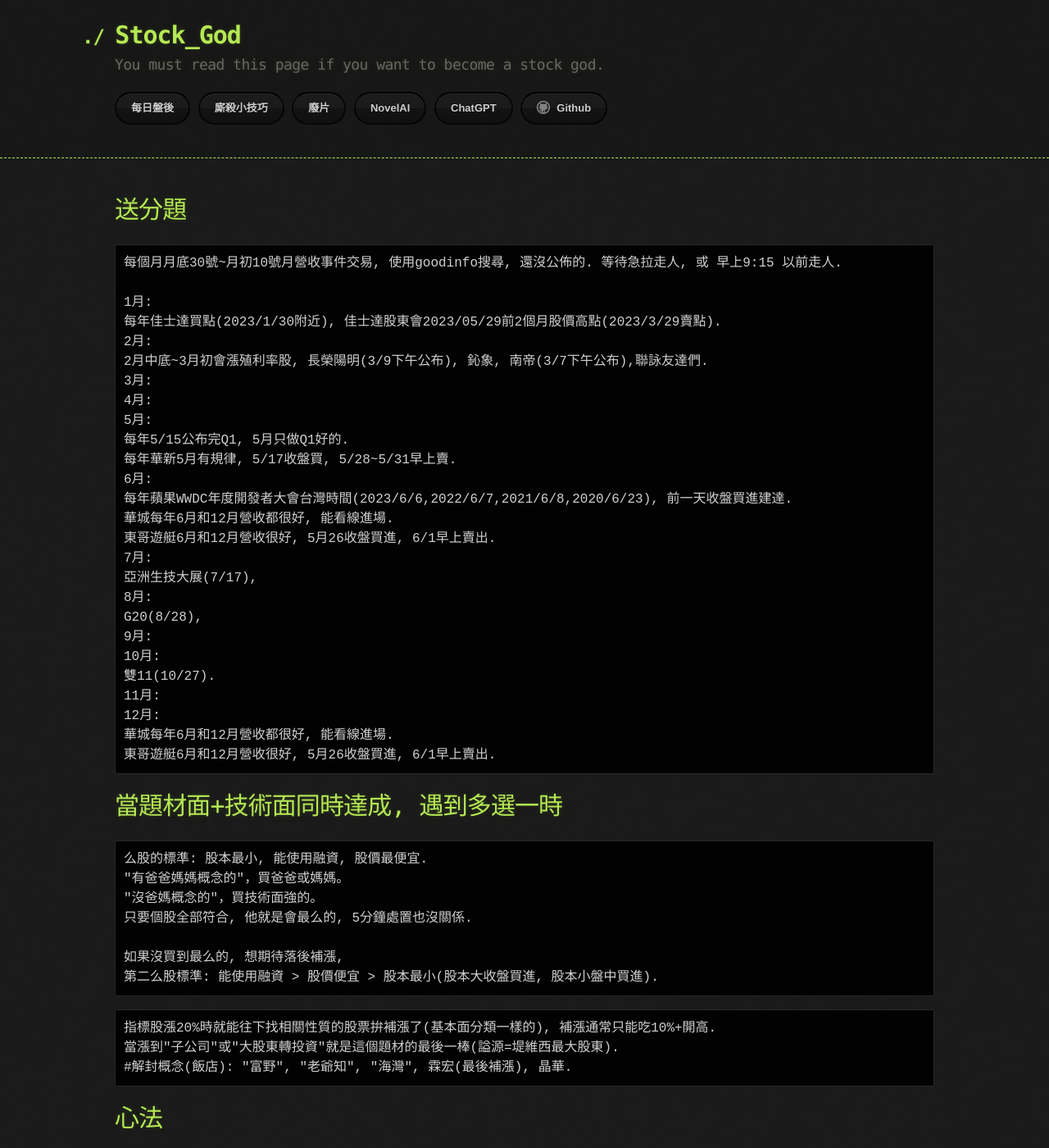
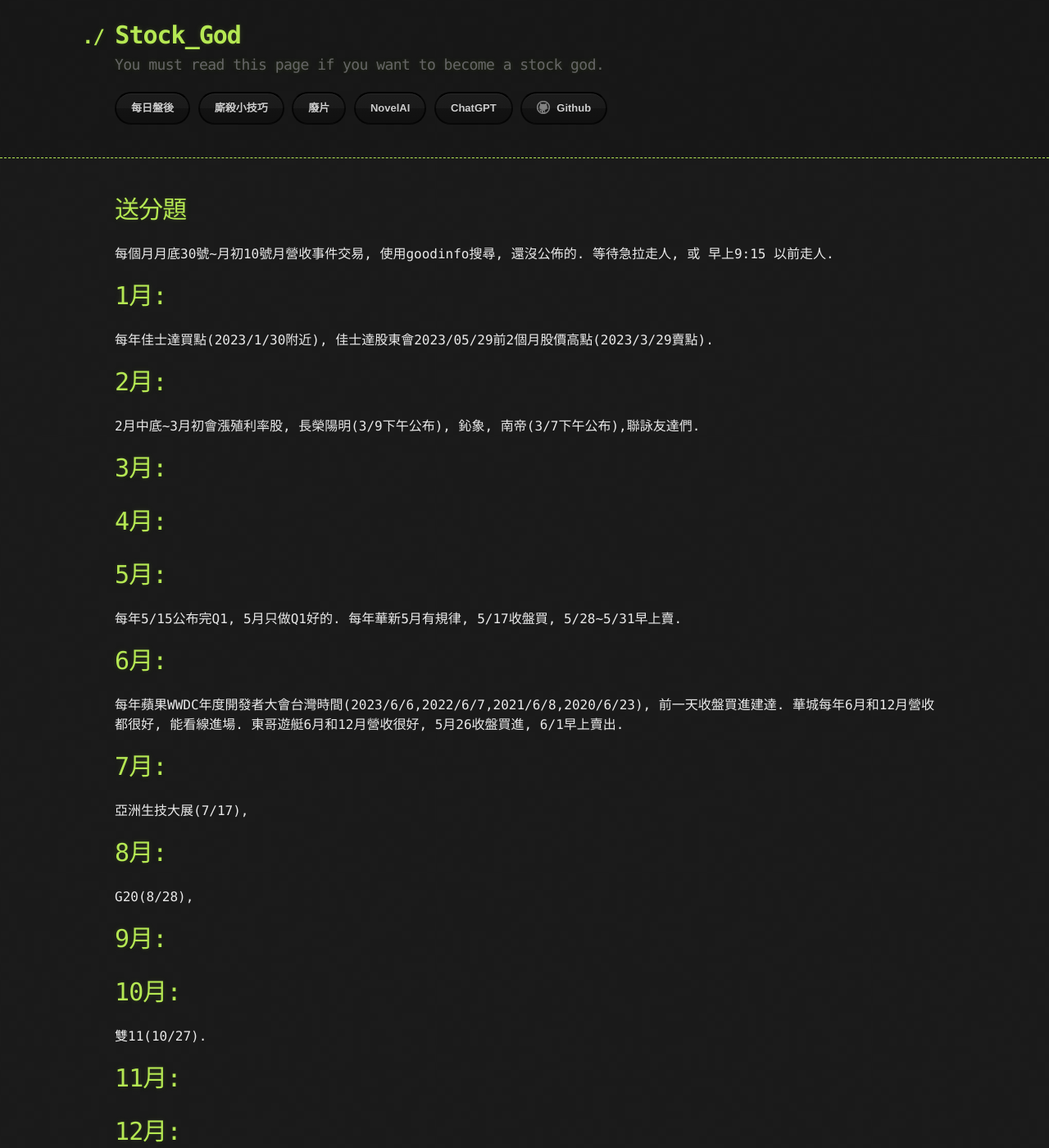
Before and after one commit to lepg5487/Stock_God, a Jekyll site: the page built from experience.md, in a window 1280 px wide and 1400 px high. Shown: the whole window at 82% size. Built offline with Jekyll 4.4.1, drawn with Linux system fonts in a browser that asks for light colours; our own code applies the rules of GitHub Pages for plain Markdown files; some of the changed lines change nothing that is shown; some of the changed text lies outside the part shown.

Commit message:
Update experience.md

````diff
--- a/experience.md
+++ b/experience.md
@@ -3,34 +3,34 @@ layout: testlayouts
 ---
 
 # 送分題
-```
+
 每個月月底30號~月初10號月營收事件交易, 使用goodinfo搜尋, 還沒公佈的. 等待急拉走人, 或 早上9:15 以前走人.
 
-1月:
+# 1月:
 每年佳士達買點(2023/1/30附近), 佳士達股東會2023/05/29前2個月股價高點(2023/3/29賣點).
-2月:
+# 2月:
 2月中底~3月初會漲殖利率股, 長榮陽明(3/9下午公布), 鈊象, 南帝(3/7下午公布),聯詠友達們.
-3月:
-4月:
-5月:
+# 3月:
+# 4月:
+# 5月:
 每年5/15公布完Q1, 5月只做Q1好的.
 每年華新5月有規律, 5/17收盤買, 5/28~5/31早上賣.
-6月:
+# 6月:
 每年蘋果WWDC年度開發者大會台灣時間(2023/6/6,2022/6/7,2021/6/8,2020/6/23), 前一天收盤買進建達.
 華城每年6月和12月營收都很好, 能看線進場.
 東哥遊艇6月和12月營收很好, 5月26收盤買進, 6/1早上賣出.
-7月:
+# 7月:
 亞洲生技大展(7/17),
-8月:
+# 8月:
 G20(8/28),
-9月:
-10月:
+# 9月:
+# 10月:
 雙11(10/27).
-11月:
-12月:
+# 11月:
+# 12月:
 華城每年6月和12月營收都很好, 能看線進場.
 東哥遊艇6月和12月營收很好, 5月26收盤買進, 6/1早上賣出.
-```
+
 # 當題材面+技術面同時達成, 遇到多選一時
 ```
 么股的標準: 股本最小, 能使用融資, 股價最便宜.
````
